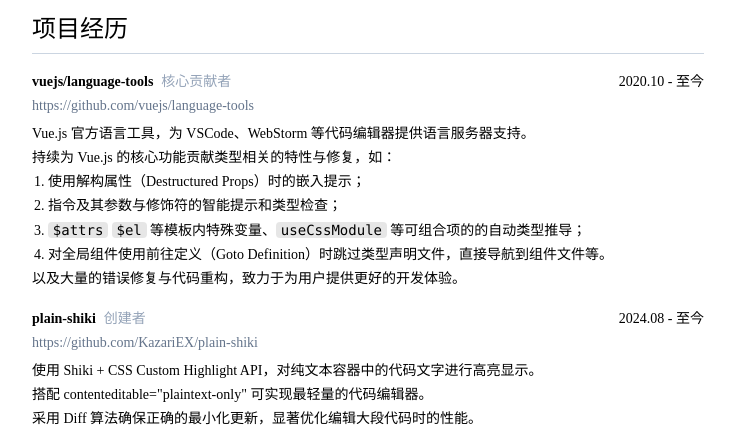
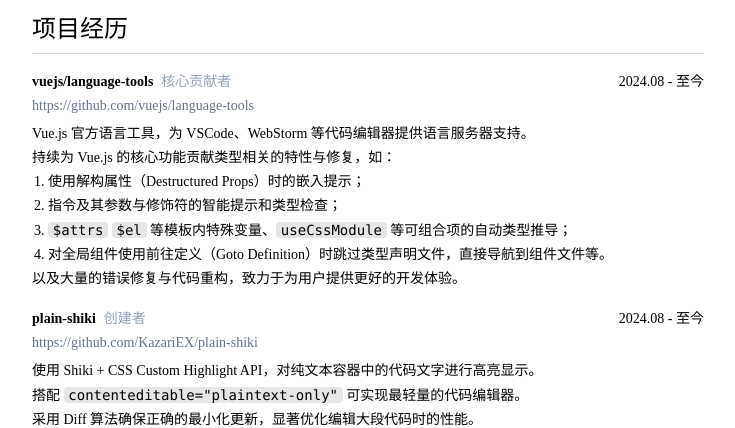
Before and after one commit to KazariEX/resume.bikari.top, a Nuxt app: page / in a window 1280 px wide. Shown: the part 381-809 px from the top of the page, without its empty margins (272-1007 px from the left). Built offline with nearby package versions, Linux system fonts and the light colour scheme.

Commit message:
docs: 更新信息

```diff
--- a/app/app.vue
+++ b/app/app.vue
@@ -46,7 +46,7 @@
             <project-experience
                 name="vuejs/language-tools"
                 role="核心贡献者"
-                from="2020.10"
+                from="2024.08"
                 link="https://github.com/vuejs/language-tools"
             >
                 <p>Vue.js 官方语言工具，为 VSCode、WebStorm 等代码编辑器提供语言服务器支持。</p>
@@ -54,7 +54,7 @@
                 <ol m="l-4">
                     <li>使用解构属性（Destructured Props）时的嵌入提示；</li>
                     <li>指令及其参数与修饰符的智能提示和类型检查；</li>
-                    <li><code>$attrs</code> <code>$el</code> 等模板内特殊变量、<code>useCssModule</code> 等可组合项的的自动类型推导；</li>
+                    <li><code>$attrs</code> <code>$el</code> 等模板内特殊变量、<code>useCssModule</code> 等可组合项的自动类型推导；</li>
                     <li>对全局组件使用前往定义（Goto Definition）时跳过类型声明文件，直接导航到组件文件等。</li>
                 </ol>
                 <p>以及大量的错误修复与代码重构，致力于为用户提供更好的开发体验。</p>
@@ -66,7 +66,7 @@
                 link="https://github.com/KazariEX/plain-shiki"
             >
                 <p>使用 Shiki + CSS Custom Highlight API，对纯文本容器中的代码文字进行高亮显示。</p>
-                <p>搭配 contenteditable="plaintext-only" 可实现最轻量的代码编辑器。</p>
+                <p>搭配 <code>contenteditable="plaintext-only"</code> 可实现最轻量的代码编辑器。</p>
                 <p>采用 Diff 算法确保正确的最小化更新，显著优化编辑大段代码时的性能。</p>
             </project-experience>
             <project-experience
```
